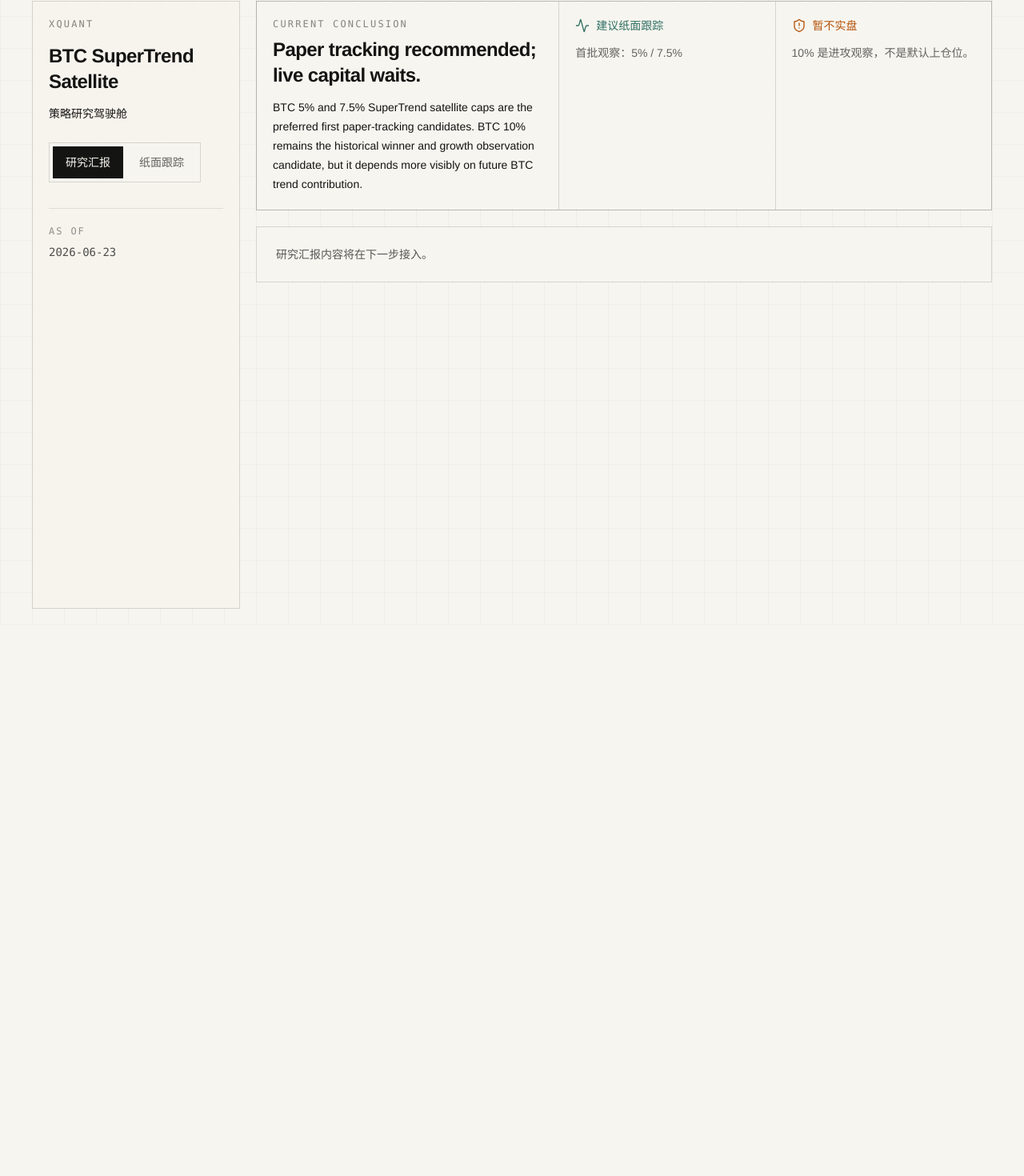
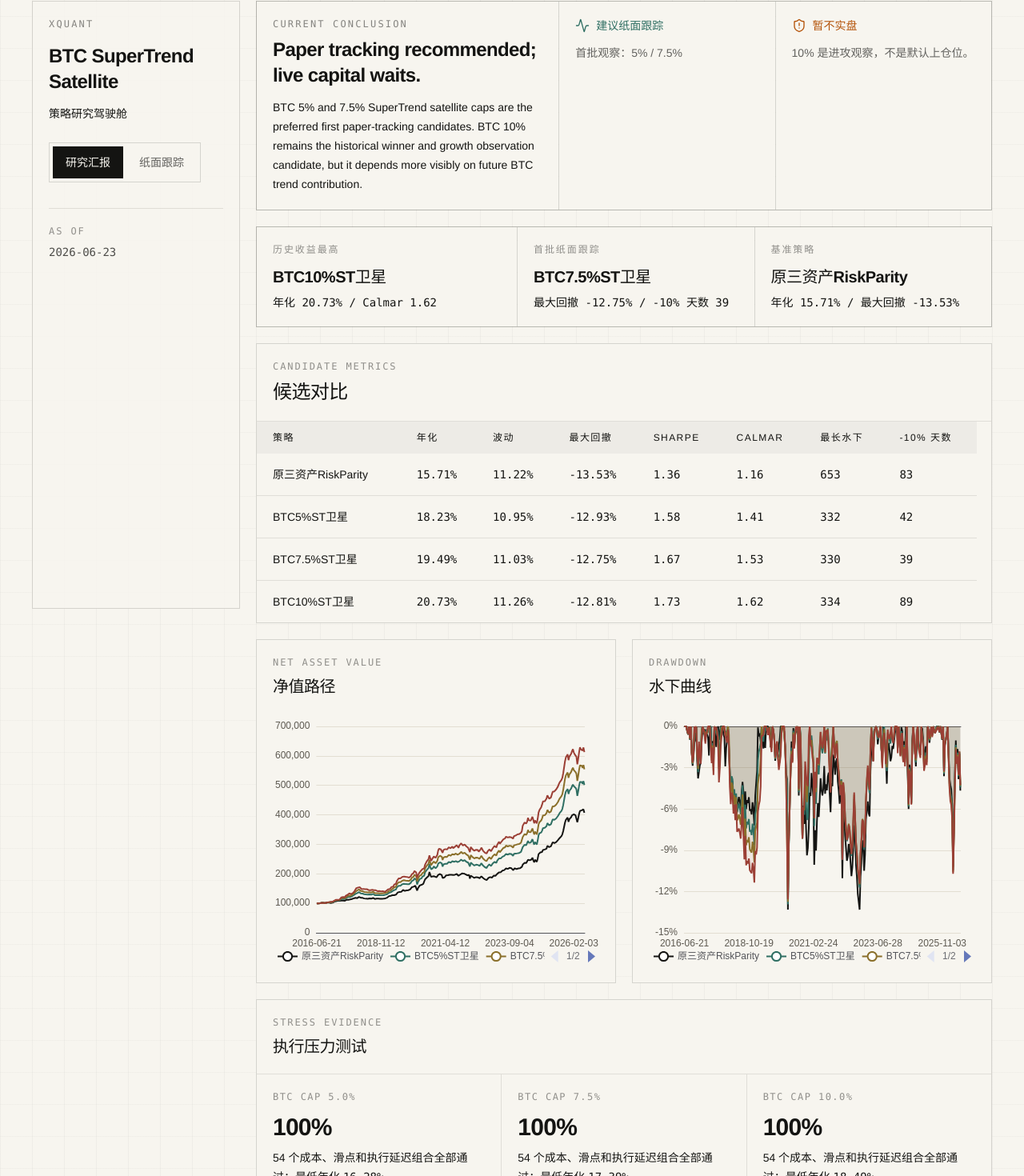
Before and after one commit to NightRain233/xquant, a React (Vite) app in the folder dashboard/: page / in a window 1280 px wide. Shown: the part 19-1489 px from the top of the page at 80% size. Before the commit the page ends 800 px from the top, so only its background shows below. Built offline with nearby package versions, Linux system fonts and the light colour scheme.

Commit message:
feat: add BTC research report mode

```diff
--- a/dashboard/src/components/AppShell.tsx
+++ b/dashboard/src/components/AppShell.tsx
@@ -1,5 +1,6 @@
 import { useState } from "react";
 import type { StrategyPackage } from "../data/types";
+import { ResearchReportPage } from "../pages/ResearchReportPage";
 import { DecisionStrip } from "./DecisionStrip";
 import { type DashboardMode, ModeTabs } from "./ModeTabs";
 
@@ -28,13 +29,13 @@
 
         <main className="space-y-5">
           <DecisionStrip strategy={strategy} />
-          <div className="border border-ink/15 bg-paper p-6">
-            {mode === "report" ? (
-              <p className="text-sm text-ink/70">研究汇报内容将在下一步接入。</p>
-            ) : (
+          {mode === "report" ? (
+            <ResearchReportPage strategy={strategy} />
+          ) : (
+            <div className="border border-ink/15 bg-paper p-6">
               <p className="text-sm text-ink/70">纸面跟踪内容将在下一步接入。</p>
-            )}
-          </div>
+            </div>
+          )}
         </main>
       </div>
     </div>
--- /dev/null
+++ b/dashboard/src/components/CandidateTable.tsx
@@ -0,0 +1,47 @@
+import { formatInteger, formatPercent, formatRatio } from "../data/formatters";
+import type { CandidateMetric } from "../data/types";
+
+type CandidateTableProps = {
+  metrics: CandidateMetric[];
+};
+
+export function CandidateTable({ metrics }: CandidateTableProps) {
+  return (
+    <section className="border border-ink/15 bg-paper">
+      <div className="border-b border-ink/10 p-5">
+        <p className="font-mono text-xs uppercase tracking-[0.16em] text-ink/45">Candidate metrics</p>
+        <h2 className="mt-2 text-2xl font-semibold tracking-tight">候选对比</h2>
+      </div>
+      <div className="overflow-x-auto">
+        <table className="min-w-[900px] border-collapse text-left text-sm">
+          <thead className="bg-ink/[0.04] text-xs uppercase tracking-[0.12em] text-ink/48">
+            <tr>
+              <th className="px-5 py-3 font-medium">策略</th>
+              <th className="px-4 py-3 font-medium">年化</th>
+              <th className="px-4 py-3 font-medium">波动</th>
+              <th className="px-4 py-3 font-medium">最大回撤</th>
+              <th className="px-4 py-3 font-medium">Sharpe</th>
+              <th className="px-4 py-3 font-medium">Calmar</th>
+              <th className="px-4 py-3 font-medium">最长水下</th>
+              <th className="px-4 py-3 font-medium">-10% 天数</th>
+            </tr>
+          </thead>
+          <tbody className="divide-y divide-ink/10">
+            {metrics.map((metric) => (
+              <tr key={metric.id} className="transition hover:bg-ink/[0.03]">
+                <td className="px-5 py-4 font-medium text-ink">{metric.name}</td>
+                <td className="px-4 py-4 font-mono">{formatPercent(metric.annualReturn)}</td>
+                <td className="px-4 py-4 font-mono">{formatPercent(metric.annualVolatility)}</td>
+                <td className="px-4 py-4 font-mono">{formatPercent(metric.maxDrawdown)}</td>
+                <td className="px-4 py-4 font-mono">{formatRatio(metric.sharpe)}</td>
+                <td className="px-4 py-4 font-mono">{formatRatio(metric.calmar)}</td>
+                <td className="px-4 py-4 font-mono">{formatInteger(metric.longestUnderwaterDays ?? 0)}</td>
+                <td className="px-4 py-4 font-mono">{formatInteger(metric.daysBelowTenDrawdown ?? 0)}</td>
+              </tr>
+            ))}
+          </tbody>
+        </table>
+      </div>
+    </section>
+  );
+}
--- /dev/null
+++ b/dashboard/src/components/MetricCardGrid.tsx
@@ -0,0 +1,43 @@
+import { formatInteger, formatPercent, formatRatio } from "../data/formatters";
+import type { CandidateMetric } from "../data/types";
+
+type MetricCardGridProps = {
+  metrics: CandidateMetric[];
+};
+
+export function MetricCardGrid({ metrics }: MetricCardGridProps) {
+  const historicalWinner = metrics[metrics.length - 1];
+  const balancedCandidate = metrics.find((metric) => metric.name.includes("7.5")) ?? historicalWinner;
+
+  const cards = [
+    {
+      label: "历史收益最高",
+      value: historicalWinner.name,
+      detail: `年化 ${formatPercent(historicalWinner.annualReturn)} / Calmar ${formatRatio(historicalWinner.calmar)}`
+    },
+    {
+      label: "首批纸面跟踪",
+      value: balancedCandidate.name,
+      detail: `最大回撤 ${formatPercent(balancedCandidate.maxDrawdown)} / -10% 天数 ${formatInteger(
+        balancedCandidate.daysBelowTenDrawdown ?? 0
+      )}`
+    },
+    {
+      label: "基准策略",
+      value: metrics[0].name,
+      detail: `年化 ${formatPercent(metrics[0].annualReturn)} / 最大回撤 ${formatPercent(metrics[0].maxDrawdown)}`
+    }
+  ];
+
+  return (
+    <section className="grid gap-px overflow-hidden border border-ink/15 bg-ink/15 lg:grid-cols-[1.1fr_1fr_1fr]">
+      {cards.map((card) => (
+        <div key={card.label} className="bg-paper p-5">
+          <p className="font-mono text-xs uppercase tracking-[0.16em] text-ink/45">{card.label}</p>
+          <p className="mt-3 text-xl font-semibold tracking-tight">{card.value}</p>
+          <p className="mt-2 font-mono text-sm text-ink/62">{card.detail}</p>
+        </div>
+      ))}
+    </section>
+  );
+}
--- /dev/null
+++ b/dashboard/src/components/NavChart.tsx
@@ -0,0 +1,39 @@
+import ReactECharts from "echarts-for-react";
+import type { TimeSeriesPoint } from "../data/types";
+
+type NavChartProps = {
+  series: TimeSeriesPoint[];
+};
+
+export function NavChart({ series }: NavChartProps) {
+  const names = Object.keys(series[0]?.values ?? {});
+  const sampled = series.filter((_, index) => index % 8 === 0 || index === series.length - 1);
+
+  return (
+    <section className="border border-ink/15 bg-paper p-5">
+      <div className="mb-4">
+        <p className="font-mono text-xs uppercase tracking-[0.16em] text-ink/45">Net asset value</p>
+        <h2 className="mt-2 text-xl font-semibold tracking-tight">净值路径</h2>
+      </div>
+      <ReactECharts
+        notMerge
+        style={{ height: 320, width: "100%" }}
+        option={{
+          color: ["#141412", "#2f6f63", "#8a6f2a", "#9b3f35"],
+          grid: { left: 44, right: 18, top: 20, bottom: 42 },
+          legend: { bottom: 0, type: "scroll" },
+          tooltip: { trigger: "axis" },
+          xAxis: { type: "category", data: sampled.map((point) => point.date), axisLabel: { color: "#5e5a52" } },
+          yAxis: { type: "value", axisLabel: { color: "#5e5a52" }, splitLine: { lineStyle: { color: "#e3ded2" } } },
+          series: names.map((name) => ({
+            name,
+            type: "line",
+            showSymbol: false,
+            lineStyle: { width: 2 },
+            data: sampled.map((point) => point.values[name])
+          }))
+        }}
+      />
+    </section>
+  );
+}
--- /dev/null
+++ b/dashboard/src/components/StressSummaryPanel.tsx
@@ -0,0 +1,34 @@
+import { formatPercent } from "../data/formatters";
+import type { StressSummary } from "../data/types";
+
+type StressSummaryPanelProps = {
+  summaries: StressSummary[];
+};
+
+export function StressSummaryPanel({ summaries }: StressSummaryPanelProps) {
+  const implementation = summaries.find((summary) => summary.id === "implementation");
+  const rows = implementation?.rows ?? [];
+
+  return (
+    <section className="border border-ink/15 bg-paper">
+      <div className="border-b border-ink/10 p-5">
+        <p className="font-mono text-xs uppercase tracking-[0.16em] text-ink/45">Stress evidence</p>
+        <h2 className="mt-2 text-xl font-semibold tracking-tight">执行压力测试</h2>
+      </div>
+      <div className="grid gap-px bg-ink/10 md:grid-cols-3">
+        {rows.map((row) => (
+          <div key={String(row.cap)} className="bg-paper p-5">
+            <p className="font-mono text-xs uppercase tracking-[0.12em] text-ink/45">
+              BTC cap {formatPercent(Number(row.cap), 1)}
+            </p>
+            <p className="mt-3 text-3xl font-semibold tracking-tight">{formatPercent(Number(row["通过率"]), 0)}</p>
+            <p className="mt-2 text-sm leading-6 text-ink/62">
+              54 个成本、滑点和执行延迟组合全部通过；最低年化{" "}
+              <span className="font-mono text-ink">{formatPercent(Number(row["最低年化收益"]))}</span>
+            </p>
+          </div>
+        ))}
+      </div>
+    </section>
+  );
+}
--- /dev/null
+++ b/dashboard/src/components/UnderwaterChart.tsx
@@ -0,0 +1,44 @@
+import ReactECharts from "echarts-for-react";
+import type { TimeSeriesPoint } from "../data/types";
+
+type UnderwaterChartProps = {
+  series: TimeSeriesPoint[];
+};
+
+export function UnderwaterChart({ series }: UnderwaterChartProps) {
+  const names = Object.keys(series[0]?.values ?? {});
+  const sampled = series.filter((_, index) => index % 8 === 0 || index === series.length - 1);
+
+  return (
+    <section className="border border-ink/15 bg-paper p-5">
+      <div className="mb-4">
+        <p className="font-mono text-xs uppercase tracking-[0.16em] text-ink/45">Drawdown</p>
+        <h2 className="mt-2 text-xl font-semibold tracking-tight">水下曲线</h2>
+      </div>
+      <ReactECharts
+        notMerge
+        style={{ height: 320, width: "100%" }}
+        option={{
+          color: ["#141412", "#2f6f63", "#8a6f2a", "#9b3f35"],
+          grid: { left: 44, right: 18, top: 20, bottom: 42 },
+          legend: { bottom: 0, type: "scroll" },
+          tooltip: { trigger: "axis", valueFormatter: (value: number) => `${(value * 100).toFixed(2)}%` },
+          xAxis: { type: "category", data: sampled.map((point) => point.date), axisLabel: { color: "#5e5a52" } },
+          yAxis: {
+            type: "value",
+            axisLabel: { color: "#5e5a52", formatter: (value: number) => `${(value * 100).toFixed(0)}%` },
+            splitLine: { lineStyle: { color: "#e3ded2" } }
+          },
+          series: names.map((name) => ({
+            name,
+            type: "line",
+            showSymbol: false,
+            areaStyle: { opacity: 0.08 },
+            lineStyle: { width: 2 },
+            data: sampled.map((point) => point.values[name])
+          }))
+        }}
+      />
+    </section>
+  );
+}
--- /dev/null
+++ b/dashboard/src/pages/ResearchReportPage.tsx
@@ -0,0 +1,24 @@
+import { CandidateTable } from "../components/CandidateTable";
+import { MetricCardGrid } from "../components/MetricCardGrid";
+import { NavChart } from "../components/NavChart";
+import { StressSummaryPanel } from "../components/StressSummaryPanel";
+import { UnderwaterChart } from "../components/UnderwaterChart";
+import type { StrategyPackage } from "../data/types";
+
+type ResearchReportPageProps = {
+  strategy: StrategyPackage;
+};
+
+export function ResearchReportPage({ strategy }: ResearchReportPageProps) {
+  return (
+    <div className="space-y-5">
+      <MetricCardGrid metrics={strategy.candidateMetrics} />
+      <CandidateTable metrics={strategy.candidateMetrics} />
+      <div className="grid gap-5 xl:grid-cols-2">
+        <NavChart series={strategy.navSeries} />
+        <UnderwaterChart series={strategy.underwaterSeries} />
+      </div>
+      <StressSummaryPanel summaries={strategy.stressSummaries} />
+    </div>
+  );
+}
```
Also changed, not shown: 1 other file (tests, documents, lock files or other folders).
